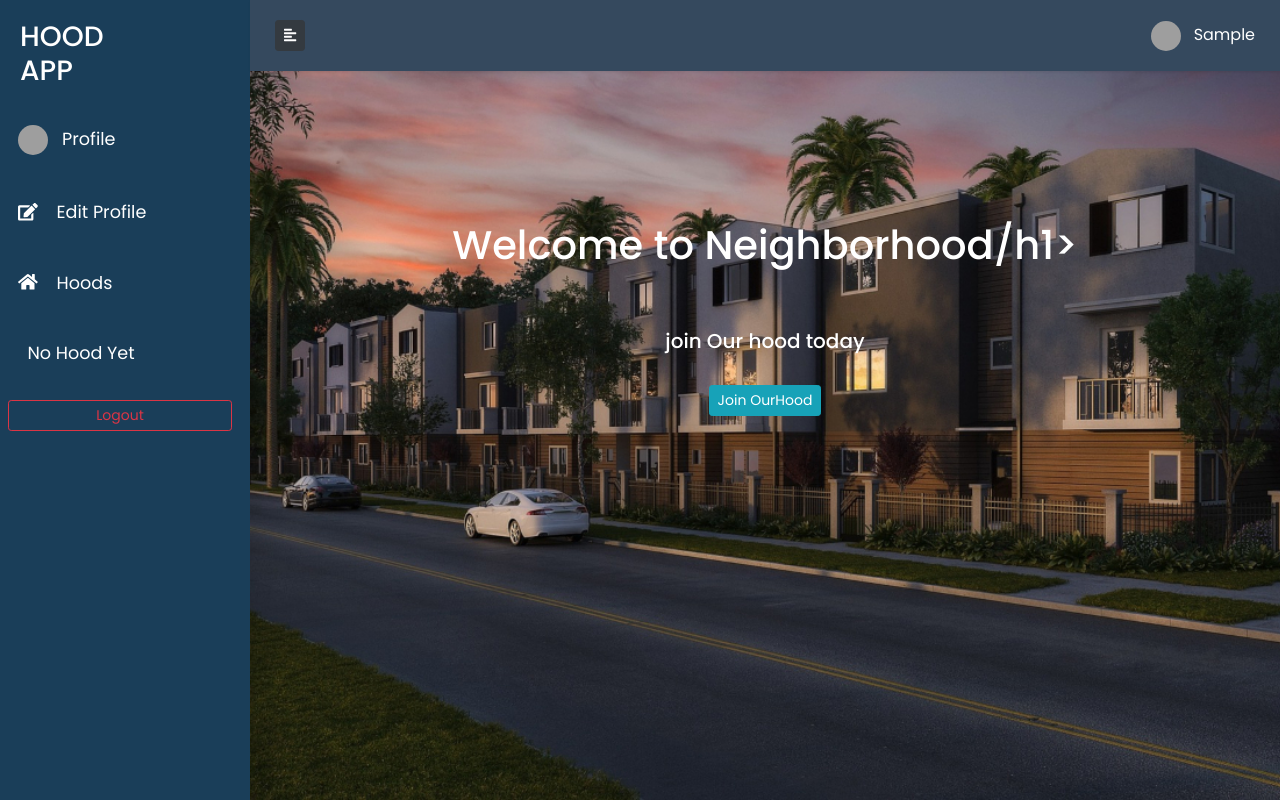
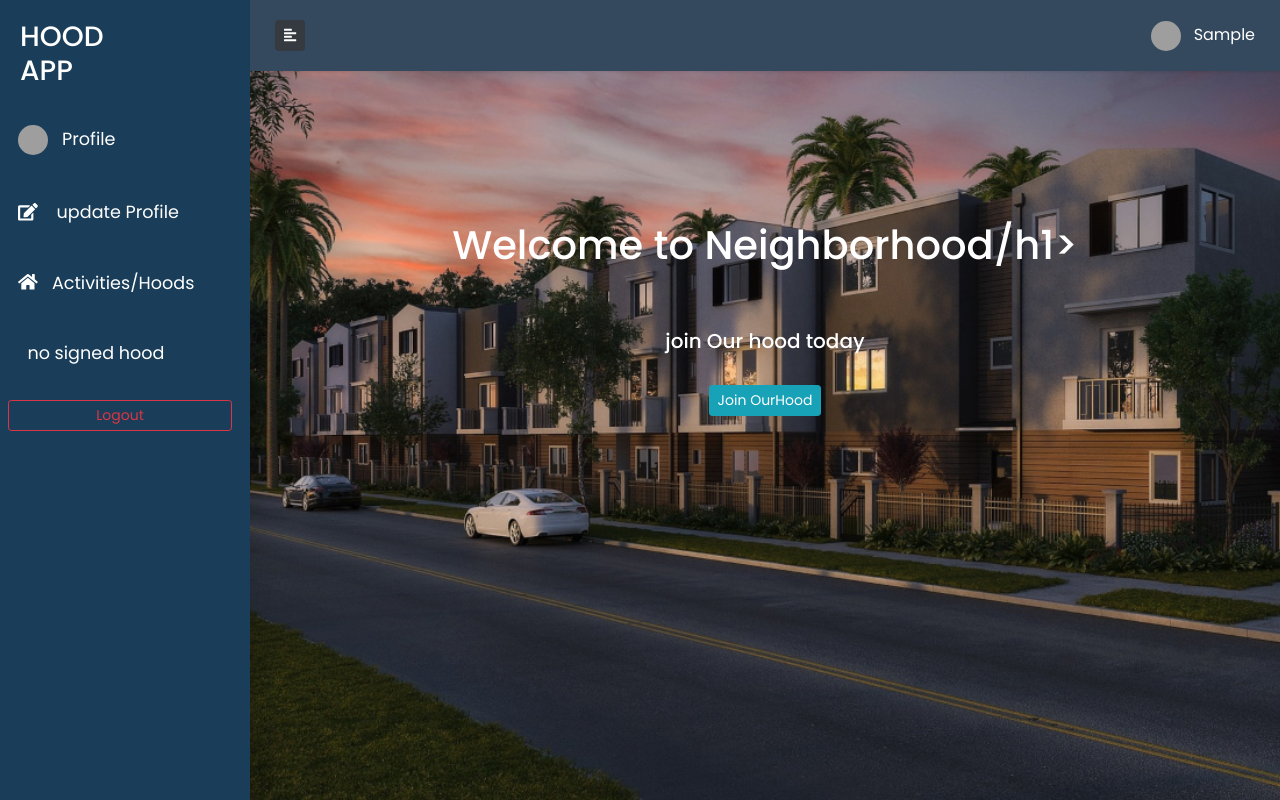
Before and after one commit to dhalianeza/hood, a Django app: page / in a window 1280 px wide. Run offline with Django 3.2, Linux system fonts and the light colour scheme; the visitor is signed in with stand-in values (Sample User, id 1); some libraries are stand-ins or nearby versions; grey boxes are pictures that could not be loaded.

Commit message:
modified

```diff
--- a/hood/templates/bar.html
+++ b/hood/templates/bar.html
@@ -15,13 +15,13 @@
         <li class="mb-4">
             <a href="{% url 'edit-profile' user.username %}">
                 <i class="fas fa-edit"></i>&nbsp;
-                &nbsp; Edit Profile
+                &nbsp; update Profile
             </a>
         </li>
         <li class="mb-4">
             <a href="{% url 'hood' %}">
                 <i class="fas fa-home"></i>&nbsp;
-                &nbsp; Hoods
+                &nbsp;Activities/Hoods
             </a>
         </li>
 
@@ -35,7 +35,7 @@
         {% else %}
         <li class="mb-4">
             <a href=""> &nbsp;
-                No Hood Yet
+                no signed hood
             </a>
         </li>
         {% endif %}
```
